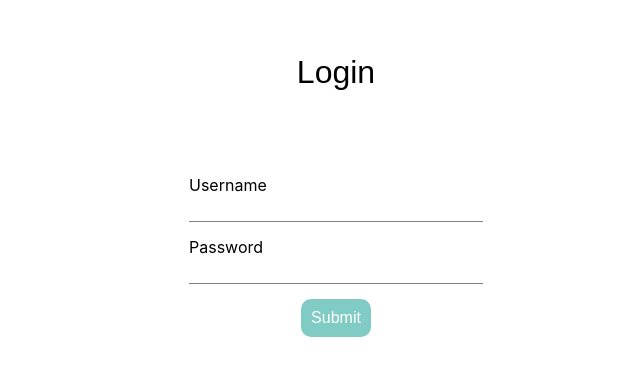
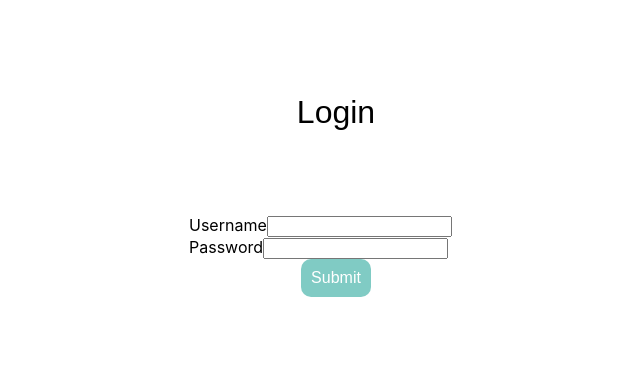
Before and after one commit to rage-engage/dogjob, a Nuxt app: page /login in a window 1280 px wide. Shown: the part 132-508 px from the top of the page, without its empty margins (304-944 px from the left). Built offline with nearby package versions, Linux system fonts and the light colour scheme.

Commit message:
login style and icon

```diff
--- a/pages/login.vue
+++ b/pages/login.vue
@@ -1,14 +1,14 @@
 <template>
-  <section class="login-flex">
+  <section class="flex">
     <h1 class="header">Login</h1>
-      <div class="login-form">
+      <div class="form">
         <form class="" action="index.html" method="post">
           <label for="">Username</label>
           <input type="text" name="" value="" class="login-input">
           <label for="">Password</label>
           <input type="password" name="" value=""  class="login-input">
           <div class="" align="center">
-            <button class="login-button" type="button" name="button">Submit</button>
+            <button class="button" type="button" name="button">Submit</button>
           </div>
 
         </form>
@@ -24,8 +24,8 @@ export default {
 
 </script>
 
-<style scoped>
-.login-flex {
+<style>
+.flex {
   display: flex;
   flex-direction: column;
   align-items: center;
@@ -40,7 +40,7 @@ export default {
   font-size: 2.0em;
 }
 
-.login-form {
+.form {
   width: 30%;
   height: auto;
   background-color: white;
@@ -50,7 +50,7 @@ export default {
   /* box-shadow: 0 0 20px 0 rgba(0, 0, 0, 0.1), 0 5px 5px 0 rgba(0, 0, 0, 0.1); */
 }
 
-.login-input {
+.input {
   width: 100%;
   font-size: 15px;
   margin: 0 0 15px;
@@ -59,7 +59,7 @@ export default {
   padding-bottom: 7px;
 }
 
-.login-button {
+.button {
   /* position: relative; */
   padding: 10px 10px;
   border-radius: 10px;
@@ -72,7 +72,7 @@ export default {
   cursor: pointer;
 }
 
-.login-button:hover {
+.button:hover {
   background-color: #4f9a94;
 }
 </style>
```
